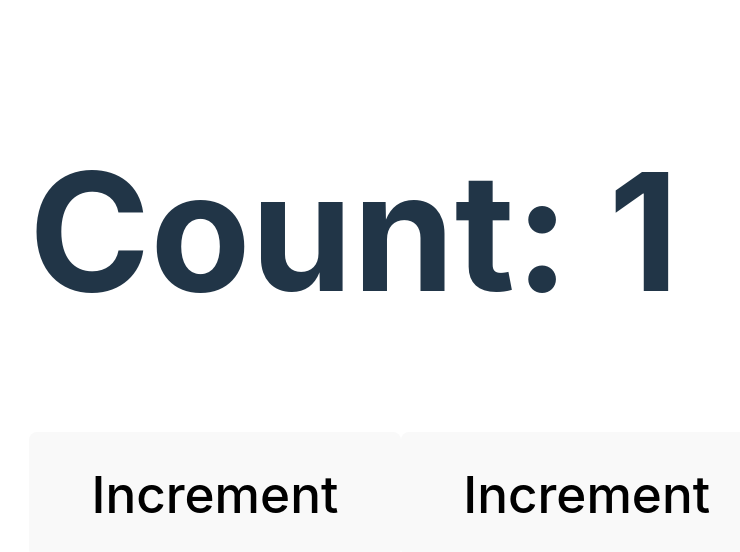
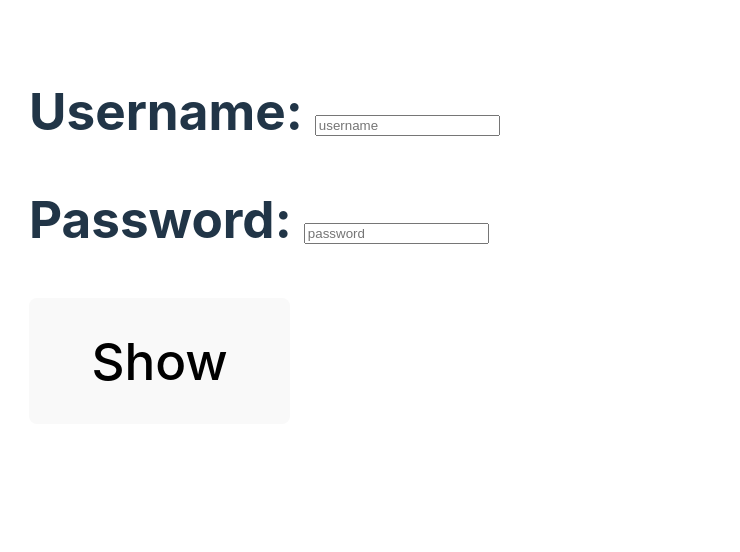
Before and after one commit to abdulmoiz99/reactTestBench, a React (Vite) app: page / in a window 1280 px wide. Shown: the top 552 px of the page, without its empty margins (3-743 px from the left). Built offline with nearby package versions, Linux system fonts and the light colour scheme.

Commit message:
Code changes

```diff
--- a/src/App.tsx
+++ b/src/App.tsx
@@ -1,11 +1,11 @@
 import './App.css';
-import { Count } from './Count';
+import { Login } from './Login';
 function App() {
 
   return (
     <>
       <h1>
-        <Count />
+        <Login />
       </h1>
     </>
   );
--- a/src/Count.tsx
+++ /dev/null
@@ -1,18 +0,0 @@
-import { useReducer } from "react";
-import { reducer, State } from "./reducer";
-
-export const Count = () => {
-    const initialState: State = {
-        count: 1
-    }
-    const [state, dispatch] = useReducer(reducer, initialState);
-
-    return (
-        <>
-            <h1>Count: {state.count}</h1>
-            <button onClick={() => { dispatch({ type: "INCREMENT" }) }} >Increment</button>
-            <button onClick={() => { dispatch({ type: "INCREMENT" }) }} >Increment</button>
-
-        </>
-    )
-}
--- /dev/null
+++ b/src/Login.tsx
@@ -0,0 +1,20 @@
+import { useReducer } from "react";
+import { reducer, State } from "./reducer";
+
+export const Login = () => {
+    const initialState: State = {
+        username: '',
+        password: ''
+    }
+    const [state, dispatch] = useReducer(reducer, initialState);
+    const logData = () => {
+        console.log(state)
+    }
+    return (
+        <>
+            <p>Username: <input placeholder="username" onChange={(e) => dispatch({ type: "SET_USERNAME", payload: e.target.value })} /></p>
+            <p>Password: <input placeholder="password" onChange={(e) => dispatch({ type: "SET_PASSWORD", payload: e.target.value })} /></p>
+            <button onClick={logData}>Show</button>
+        </>
+    )
+}
--- a/src/reducer.ts
+++ b/src/reducer.ts
@@ -1,18 +1,19 @@
 export type State = {
-    count: number
+    username: string
+    password: string
 }
 
 type Action = {
-    type: "INCREMENT" | "DECREMENT"
+    type: "SET_USERNAME" | "SET_PASSWORD",
+    payload: string
 }
 
 export const reducer = (state: State, action: Action) => {
-    console.log(state)
     switch (action.type) {
-        case "INCREMENT":
-            return { count: state.count + 1 }
-        case "DECREMENT":
-            return { count: state.count - 1 }
+        case "SET_USERNAME":
+            return { ...state, username: action.payload }
+        case "SET_PASSWORD":
+            return { ...state, password: action.payload }
         default:
             return state;
     }
```
